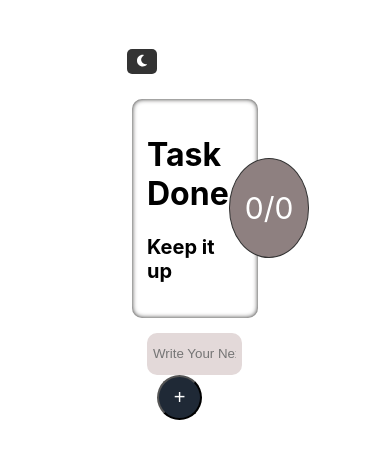
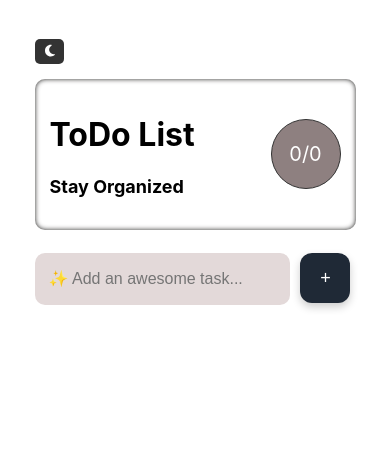
Before and after one commit to thewiztanvir/todoTypeScript, a React (Create React App) app: page / in a window 390 px wide. Shown: the top 458 px of the page. Built offline with nearby package versions, Linux system fonts and the light colour scheme.

Commit message:
Updated mobile and tab UI

```diff
--- a/src/App.css
+++ b/src/App.css
@@ -1,31 +1,17 @@
 /* App.css */
 
-/* Theme Styles */
+/*=============================
+=         THEME STYLES       =
+=============================*/
+
 .container.light {
-  background-color:  white;;
+  background-color: white;
   color: black;
 }
 
 .container.dark {
   background-color: #121212;
   color: white;
-}
-
-.card {
-  background-color: inherit;
-}
-
-.header {
-  color: inherit;
-}
-
-.input-style {
-  height: 30px;
-  width: 86%;
-  border-radius: 10px;
-  padding: 5px;
-  border: 1px solid transparent;
-  transition: background-color 0.3s, color 0.3s;
 }
 
 .container.light .input-style {
@@ -36,14 +22,6 @@
 .container.dark .input-style {
   background: white;
   color: black;
-}
-
-.listStyle {
-  margin-top: 10px;
-  padding: 15px;
-  list-style: none;
-  margin-left: -30px;
-  transition: background-color 0.3s, color 0.3s;
 }
 
 .container.light .listStyle {
@@ -58,34 +36,14 @@
   color: inherit;
 }
 
-.btn {
-  margin-left: 10px;
-  height: 45px;
-  width: 45px;
-  font-size: 20px;
-  border-radius: 50%;
-  transition: background-color 0.3s, color 0.3s;
-}
-
 .container.light .btn {
-  background-color: #1F2936; /* Darker background in light mode */
+  background-color: #1F2936;
   color: white;
 }
 
 .container.dark .btn {
-  background-color: rgb(131, 178, 61); /* Lighter background in dark mode */
+  background-color: rgb(131, 178, 61);
   color: black;
-}
-
-.theme-toggle {
-  margin: 10px;
-  padding: 5px 10px;
-  border: none;
-  border-radius: 5px;
-  cursor: pointer;
-  background-color: inherit;
-  color: inherit;
-  transition: background-color 0.3s, color 0.3s;
 }
 
 .container.light .theme-toggle {
@@ -96,23 +54,6 @@
 .container.dark .theme-toggle {
   background-color: white;
   color: black;
-}
-
-.header-text {
-  padding: 15px;
-  font-size: 50px;
-  color: white;
-  height: 100px;
-  width: 100px;
-  border: 1px solid white;
-  background-color: rgb(131, 178, 61);
-  border-radius: 50%;
-  display: flex;
-  justify-content: center;
-  align-items: center;
-  text-align: center;
-  box-sizing: border-box;
-  transition: background-color 0.3s, color 0.3s;
 }
 
 .container.light .header-text {
@@ -127,9 +68,27 @@
   border-color: rgb(131, 178, 61);
 }
 
-/* Original Styles */
+.container.light .header {
+  box-shadow: inset 0 0 5px rgb(37, 36, 35);
+}
+
+
+/*=============================
+=          COMPONENTS        =
+=============================*/
+
 .appBG {
   background-color: black;
+}
+
+.card {
+  background-color: inherit;
+  padding: 15px;
+  border-radius: 20px;
+}
+
+.completed {
+  text-decoration: line-through;
 }
 
 .container {
@@ -139,32 +98,95 @@
   background-color: black;
 }
 
-.card {
+.form {
+  padding: 15px 0;
+}
+
+.header {
+  display: flex;
+  justify-content: space-between;
+  align-items: center;
   padding: 15px;
-  border-radius: 20px;
+  box-shadow: inset 0 0 5px gold;
+  border-radius: 10px;
+  color: inherit;
+}
+
+.header-top p {
+  font-size: 20px;
+  font-weight: bold;
+}
+
+.header-text {
+  display: flex;
+  justify-content: center;
+  align-items: center;
+  text-align: center;
+  box-sizing: border-box;
+  padding: 15px;
+  font-size: 30px;
+  height: 100px;
+  width: 100px;
+  border: 1px solid white;
+  background-color: rgb(131, 178, 61);
+  border-radius: 50%;
+  transition: background-color 0.3s, color 0.3s;
+}
+.icons{
+  margin: 0 5px;
+}
+.icon {
+  color: rgb(137, 122, 37);
+}
+
+.input-style {
+  height: 40px;
+  width: 84%;
+  border-radius: 10px;
+  padding: 4px 12px;
+  font-size: 16px;
+  border: 2px solid transparent;
+  transition: all 0.3s ease;
+  margin: 8px 0;
+}
+
+.container.light .input-style:focus {
+  outline: none;
+  border-color: #1F2936;
+  box-shadow: 0 0 5px rgba(31, 41, 54, 0.5);
+}
+
+.container.dark .input-style:focus {
+  outline: none;
+  border-color: gold;
+  box-shadow: 0 0 5px rgba(255, 215, 0, 0.5);
+}
+
+.listStyle {
+  margin-top: 10px;
+  margin-left: -40px;
+  padding: 15px 10px;
+  border-radius: 10px;
+  font-size: 16px;
+  box-shadow: inset 0 0 5px gold;
+  list-style: none;
+  transition: background-color 0.3s, color 0.3s;
+}
+
+.numbers {
+  padding-top: 28px;
+  font-size: 20px;
 }
 
 .task-done {
   display: flex;
 }
 
-.numbers {
-  padding-top: 28px;
-  font-size: 20px;
-}
-.container.light .header{
-  box-shadow: inset 0 0 5px rgb(37, 36, 35);
-}
-.header {
+.task-list {
+  color: inherit;
+  display: flex;
+  justify-content: space-between;
   align-items: center;
-  padding: 15px;
-  box-shadow: inset 0 0 5px gold;
-  border-radius: 10px;
-}
-
-.header-top p {
-  font-size: 20px;
-  font-weight: bold;
 }
 
 .task-list-part {
@@ -177,31 +199,106 @@
   padding-left: 10px;
 }
 
-.icon {
-  color: rgb(137, 122, 37);
+.theme-toggle {
+  margin-left: 15px;
+  padding: 5px 10px;
+  border: none;
+  border-radius: 5px;
+  cursor: pointer;
+  background-color: inherit;
+  color: inherit;
+  transition: background-color 0.3s, color 0.3s;
 }
 
-.form {
-  padding: 15px;
+.btn {
+  margin-left: 10px;
+  height: 50px;
+  width: 50px;
+  font-size: 20px;
+  border-radius: 50%;
+  transition: all 0.1s ease-in-out;
+  border: none;
+  box-shadow: 0 4px 8px rgba(0, 0, 0, 0.2);
+  cursor: pointer;
 }
 
-.task-list {
-  color: inherit;
-  display: flex;
-  justify-content: space-between;
-  align-items: center;
+.btn:active {
+  transform: scale(0.85);
+  box-shadow: inset 0 0 10px rgba(0, 0, 0, 0.5);
+  border: 2px solid rgba(255, 215, 0, 0.3);
 }
 
-.completed {
-  text-decoration: line-through;
+.btn:hover {
+  transform: translateY(-2px);
+  box-shadow: 0 6px 12px rgba(0, 0, 0, 0.3);
+}
+@media screen and (max-width: 900px) {
+  .container {
+    padding: 10% 10%;
+  }
+  .header-text {
+    width: 90px;
+    height: 90px;
+    font-size: 40px;
+  }
+  .input-style {
+    width: 85%;
+
+  }
+  .listStyle {
+    font-size: 25px;
+  }
+
 }
 
-.header {
-  display: flex;
-  justify-content: space-between;
-  align-items: center;
+@media screen and (max-width: 600px) {
+  .container {
+    padding: 10% 5%;
+  }
+
+  .header-text {
+    width: 80px;
+    height: 80px;
+    font-size: 25px;
+  }
+
+  .input-style {
+    width: 74%;
+    font-size: 18px;
+  }
+
+  .btn {
+    height: 50px;
+    width: 50px;
+    font-size: 18px;
+    border-radius: 12px;
+  }
+
+  .header-top p {
+    font-size: 18px;
+  }
 }
 
-.header-text {
-  font-size: 30px;
+@media screen and (max-width: 400px) {
+  .container {
+    padding: 10% 5%;
+  }
+  .header-text {
+    width: 70px;
+    height: 70px;
+    font-size: 20px;
+  }
+  .input-style {
+    width: 71%;
+    font-size: 16px;
+  }
+  .listStyle {
+    font-size: 16px;
+  }
 }
+@media screen and (max-width: 370px) {
+  .input-style {
+    width: 69%;
+    font-size: 16px;
+  }
+}
--- a/src/Header.tsx
+++ b/src/Header.tsx
@@ -13,8 +13,8 @@ const Header: React.FC<HeaderProps> = ({ todos_completed, total_todos }) => {
   return (
     <div className={`header ${theme}`}>
       <div className="header-top">
-        <h1>Task Done</h1>
-        <p>Keep it up</p>
+        <h1>ToDo List</h1>
+        <p>Stay Organized</p>
       </div>
       <div className="header-text">
         {todos_completed}/{total_todos}
--- a/src/Todo.tsx
+++ b/src/Todo.tsx
@@ -84,7 +84,7 @@ function TodoApp(props: TodoAppProps) {
         <div className="task-list-part">
           <form className="form" onSubmit={handleFormSubmit}>
             <input
-              placeholder="Write Your Next Task"
+              placeholder="✨ Add an awesome task..."
               type="text"
               value={currentInputValue}
               onChange={handleInputChange}
--- a/src/TodoItem.tsx
+++ b/src/TodoItem.tsx
@@ -18,23 +18,25 @@ interface TodoItemProps {
 
 function TodoItem({ todo, index, onEdit, onDelete, onComplete }: TodoItemProps) {
   return (
-    <li className={`task-list ${todo.completed ? "completed" : ""} listStyle`}>
-      <input
+    <div className={`task-list ${todo.completed ? "completed" : ""} listStyle`}>
+       <div>
+       <input
         className="checkbox"
-        type="radio"
+        type="checkbox"
         checked={todo.completed}
         onChange={() => onComplete(index)}
       />
       {todo.text}
-      <div>
-        <button onClick={() => onEdit(index)}>
+      </div>
+      <div >
+        <button className="icons" onClick={() => onEdit(index)}>
           <FontAwesomeIcon icon={faEdit} className="icon" />
         </button>
-        <button onClick={() => onDelete(index)}>
+        <button className="icons" onClick={() => onDelete(index)}>
           <FontAwesomeIcon icon={faTrashAlt} className="icon" />
         </button>
       </div>
-    </li>
+    </div>
   );
 }
 
--- a/src/index.jsx
+++ b/src/index.jsx
@@ -28,7 +28,5 @@ root.render(
   </React.StrictMode>
 );
 
-// If you want to start measuring performance in your app, pass a function
-// to log results (for example: reportWebVitals(console.log))
-// or send to an analytics endpoint. Learn more: https://bit.ly/CRA-vitals
+
 reportWebVitals();
```
